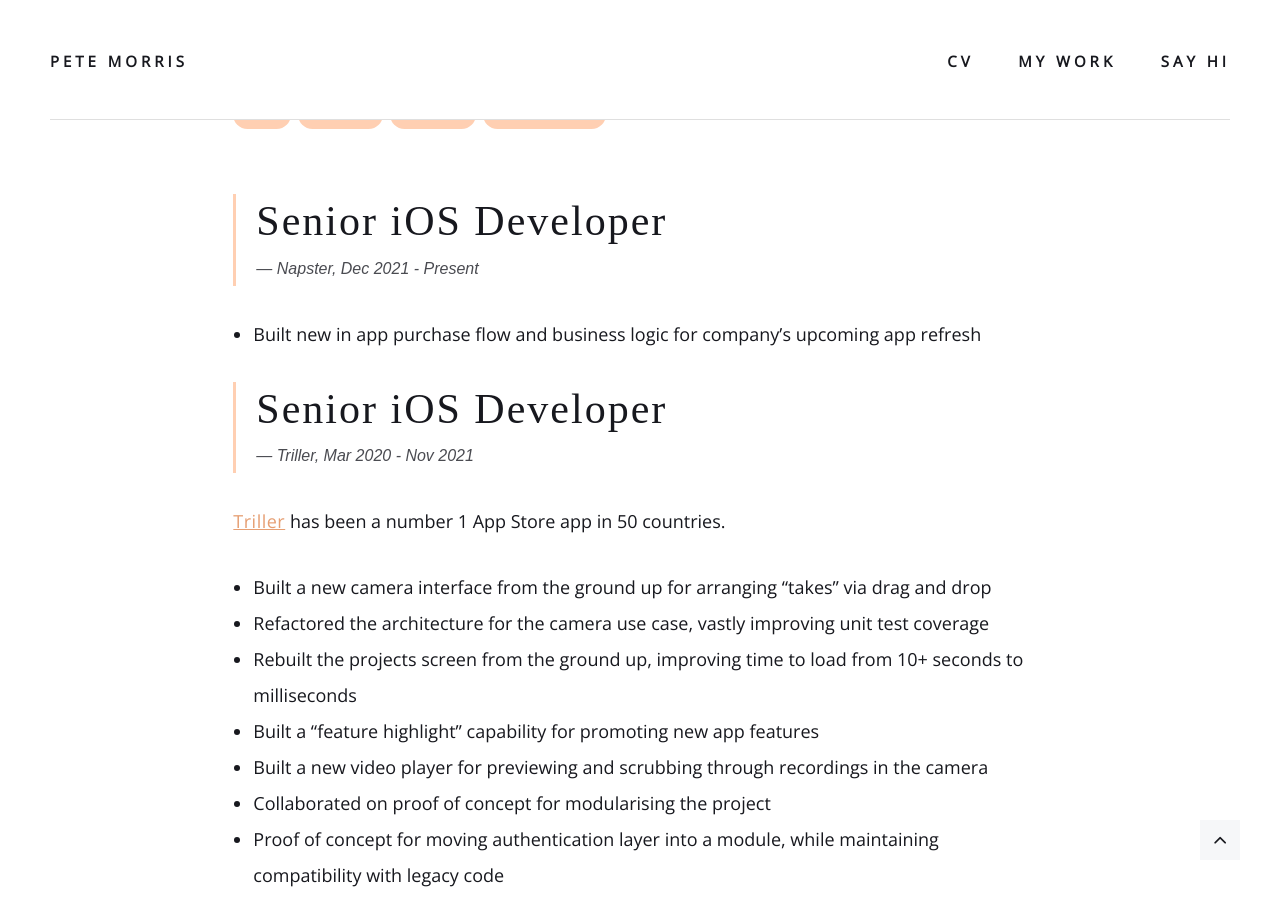
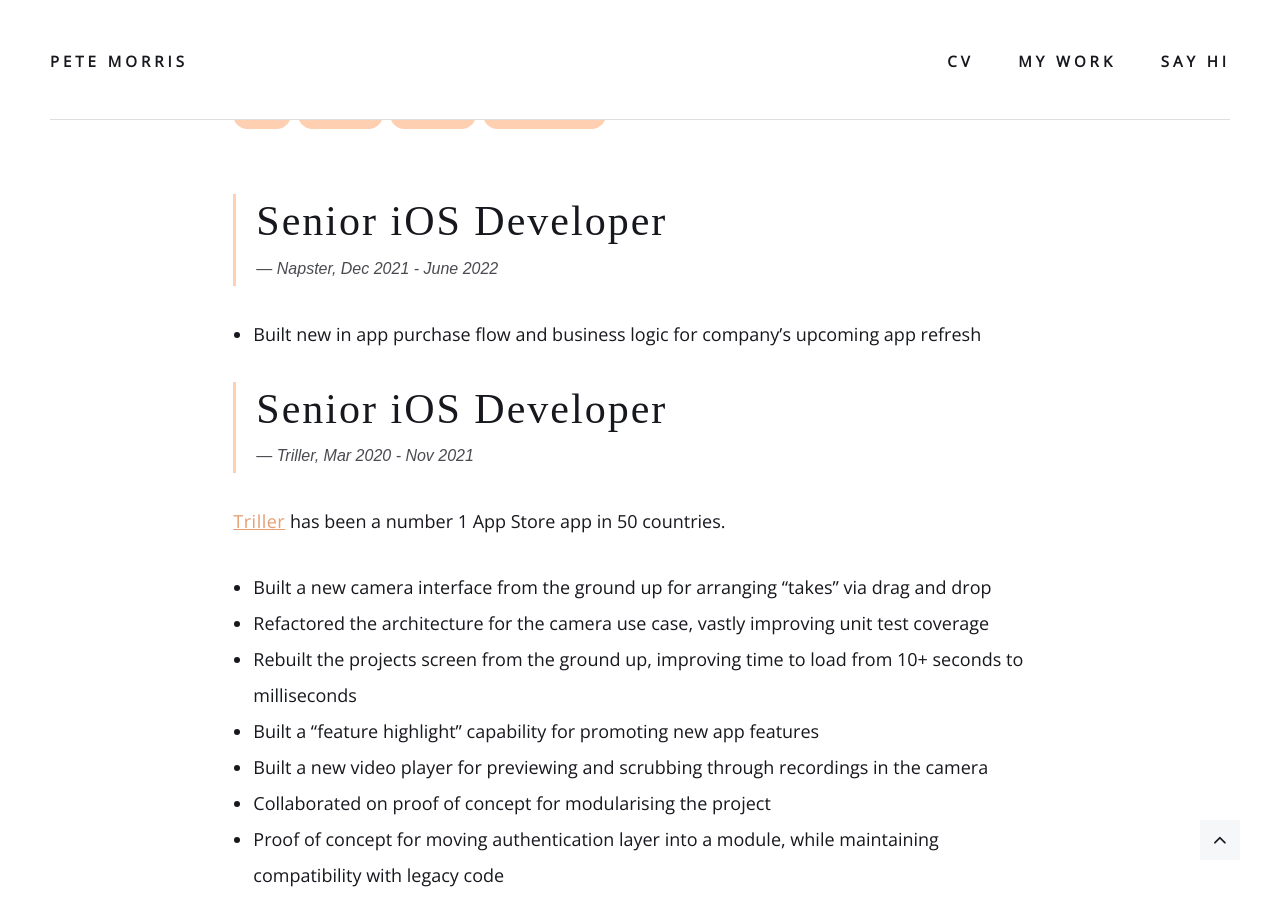
Before and after one commit to p-morris/p-morris.github.io, a Jekyll site: the page built from _pages/cv.md, in a window 1280 px wide and 900 px high, scrolled down 1252 px. Built offline with Jekyll 4.4.1, drawn with Linux system fonts in a browser that asks for light colours; nearby versions of some CDN libraries; some web fonts are replaced.

Commit message:
Fix Napster dates

```diff
--- a/_pages/cv.md
+++ b/_pages/cv.md
@@ -48,7 +48,7 @@
 
 > {: .job-title}
 > ## Senior iOS Developer
-> <cite>Napster, Dec 2021 - Present</cite>
+> <cite>Napster, Dec 2021 - June 2022</cite>
 
 {: .work-list}
 * Built new in app purchase flow and business logic for company's upcoming app refresh
```
